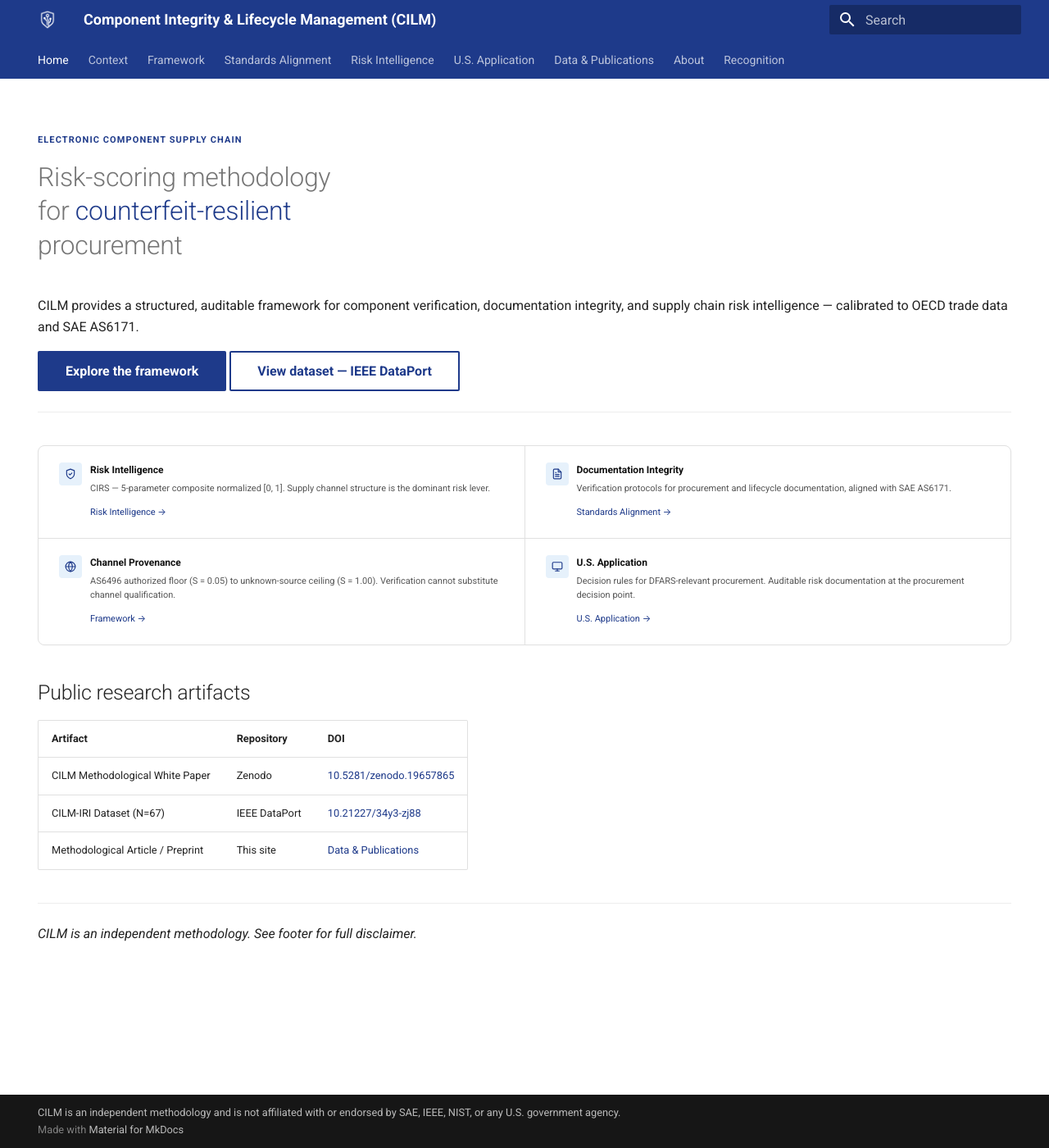
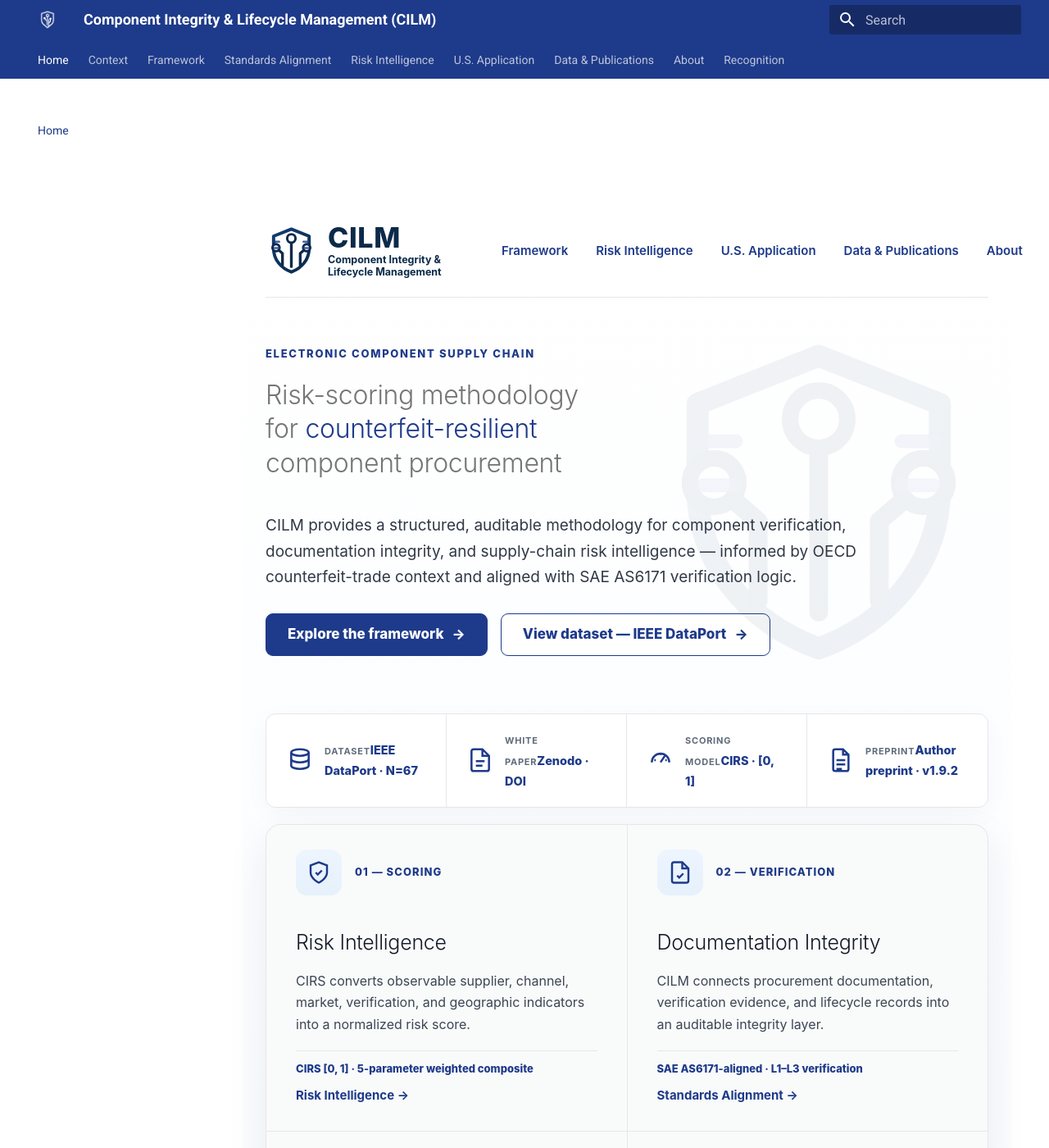
Before and after one commit to ba37915052/cilm-standard-web, an MkDocs documentation site: the page built from docs/index.md, in a window 1280 px wide and 1400 px high. Shown: the whole window at 82% size. Built offline with MkDocs 1.6.1 and Material for MkDocs 9.7.7, drawn with Linux system fonts in a browser that asks for light colours; some of the changed text lies outside the part shown.

Commit message:
feat: homepage E+ Premium Method Stack with logo system
Co-authored-by: ba37915052 <289126598+ba37915052@users.noreply.github.com>

```diff
--- a/docs/index.md
+++ b/docs/index.md
@@ -1,76 +1,118 @@
----
-title: Home
-date: 2026-06-14
-version: 1.0.0
-hide:
-  - navigation
-  - toc
----
+#
 
-<span class="cilm-eyebrow">Electronic Component Supply Chain</span>
+<div class="cilm-home">
+  <header class="cilm-topbar" aria-label="CILM site header">
+    <a class="cilm-brand" href="/" aria-label="CILM home">
+      <img src="assets/images/cilm-symbol.svg" alt="CILM shield chip mark">
+      <span class="cilm-brand-lockup">
+        <span class="cilm-brand-title">CILM</span>
+        <span class="cilm-brand-subtitle">Component Integrity &amp; Lifecycle Management</span>
+      </span>
+    </a>
+    <nav class="cilm-nav" aria-label="Primary navigation">
+      <a href="/framework/">Framework</a>
+      <a href="/risk-intelligence/">Risk Intelligence</a>
+      <a href="/us-application/">U.S. Application</a>
+      <a href="/data-and-publications/">Data &amp; Publications</a>
+      <a href="/about/">About</a>
+    </nav>
+  </header>
 
-<h1 class="cilm-hero-title">Risk-scoring methodology<br>for <em>counterfeit-resilient</em><br>procurement</h1>
+  <section class="cilm-hero" aria-labelledby="cilm-home-title">
+    <img class="cilm-hero-watermark" src="assets/images/cilm-symbol.svg" alt="" aria-hidden="true">
+    <div class="cilm-eyebrow">Electronic Component Supply Chain</div>
+    <h1 id="cilm-home-title" class="cilm-hero-title">Risk-scoring methodology<br>for <em>counterfeit-resilient</em><br>component procurement</h1>
+    <p class="cilm-hero-subtitle">CILM provides a structured, auditable methodology for component verification, documentation integrity, and supply-chain risk intelligence — informed by OECD counterfeit-trade context and aligned with SAE AS6171 verification logic.</p>
+    <div class="cilm-cta-row">
+      <a class="cilm-button cilm-button-primary" href="/framework/">Explore the framework <span aria-hidden="true">→</span></a>
+      <a class="cilm-button cilm-button-secondary" href="/risk-intelligence/">View dataset — IEEE DataPort <span aria-hidden="true">→</span></a>
+    </div>
+  </section>
 
-CILM provides a structured, auditable framework for component verification,
-documentation integrity, and supply chain risk intelligence — calibrated to
-OECD trade data and SAE AS6171.
+  <section class="cilm-evidence-strip" aria-label="Public research evidence strip">
+    <a class="cilm-evidence-item" href="/risk-intelligence/">
+      <span class="cilm-evidence-icon" aria-hidden="true"><svg viewBox="0 0 24 24" fill="none" stroke="currentColor"><ellipse cx="12" cy="5" rx="8" ry="3"/><path d="M4 5v6c0 1.7 3.6 3 8 3s8-1.3 8-3V5"/><path d="M4 11v6c0 1.7 3.6 3 8 3s8-1.3 8-3v-6"/></svg></span>
+      <span><span class="cilm-evidence-label">Dataset</span><span class="cilm-evidence-value">IEEE DataPort · N=67</span></span>
+    </a>
+    <a class="cilm-evidence-item" href="/data-and-publications/">
+      <span class="cilm-evidence-icon" aria-hidden="true"><svg viewBox="0 0 24 24" fill="none" stroke="currentColor"><path d="M14 2H6a2 2 0 0 0-2 2v16a2 2 0 0 0 2 2h12a2 2 0 0 0 2-2V8z"/><path d="M14 2v6h6"/><path d="M8 13h8M8 17h6"/></svg></span>
+      <span><span class="cilm-evidence-label">White Paper</span><span class="cilm-evidence-value">Zenodo · DOI</span></span>
+    </a>
+    <a class="cilm-evidence-item" href="/risk-intelligence/">
+      <span class="cilm-evidence-icon" aria-hidden="true"><svg viewBox="0 0 24 24" fill="none" stroke="currentColor"><path d="M4 14a8 8 0 1 1 16 0"/><path d="M12 14l4-6"/><path d="M6.3 12h1.4M16.3 12h1.4M12 6v1.4"/></svg></span>
+      <span><span class="cilm-evidence-label">Scoring model</span><span class="cilm-evidence-value">CIRS · [0, 1]</span></span>
+    </a>
+    <a class="cilm-evidence-item" href="/data-and-publications/">
+      <span class="cilm-evidence-icon" aria-hidden="true"><svg viewBox="0 0 24 24" fill="none" stroke="currentColor"><path d="M14 2H7a2 2 0 0 0-2 2v16a2 2 0 0 0 2 2h10a2 2 0 0 0 2-2V7z"/><path d="M14 2v5h5"/><path d="M8 12h8M8 16h8"/><path d="M8 20h5"/></svg></span>
+      <span><span class="cilm-evidence-label">Preprint</span><span class="cilm-evidence-value">Author preprint · v1.9.2</span></span>
+    </a>
+  </section>
 
-[Explore the framework](framework.md){ .md-button .md-button--primary }
-[View dataset — IEEE DataPort](https://doi.org/10.21227/34y3-zj88){ .md-button }
+  <section class="cilm-method-grid" aria-label="CILM method stack">
+    <article class="cilm-method-card">
+      <div class="cilm-card-top">
+        <span class="cilm-card-icon" aria-hidden="true"><svg viewBox="0 0 24 24" fill="none" stroke="currentColor"><path d="M12 22s8-4 8-10V5l-8-3-8 3v7c0 6 8 10 8 10z"/><path d="m9 12 2 2 4-4"/></svg></span>
+        <span class="cilm-card-kicker">01 — Scoring</span>
+      </div>
+      <h2 class="cilm-card-title">Risk Intelligence</h2>
+      <p class="cilm-card-body">CIRS converts observable supplier, channel, market, verification, and geographic indicators into a normalized risk score.</p>
+      <div class="cilm-card-proof">CIRS [0, 1] · 5-parameter weighted composite</div>
+      <a class="cilm-card-link" href="/risk-intelligence/">Risk Intelligence →</a>
+    </article>
 
----
+    <article class="cilm-method-card">
+      <div class="cilm-card-top">
+        <span class="cilm-card-icon" aria-hidden="true"><svg viewBox="0 0 24 24" fill="none" stroke="currentColor"><path d="M14 2H6a2 2 0 0 0-2 2v16a2 2 0 0 0 2 2h12a2 2 0 0 0 2-2V8z"/><path d="M14 2v6h6"/><path d="M9 15l2 2 4-4"/></svg></span>
+        <span class="cilm-card-kicker">02 — Verification</span>
+      </div>
+      <h2 class="cilm-card-title">Documentation Integrity</h2>
+      <p class="cilm-card-body">CILM connects procurement documentation, verification evidence, and lifecycle records into an auditable integrity layer.</p>
+      <div class="cilm-card-proof">SAE AS6171-aligned · L1–L3 verification</div>
+      <a class="cilm-card-link" href="/standards-alignment/">Standards Alignment →</a>
+    </article>
 
-<div style="display:grid;grid-template-columns:repeat(2,minmax(0,1fr));gap:1px;background:#e0e0e0;border:1px solid #e0e0e0;border-radius:8px;overflow:hidden;margin:2rem 0;">
-  <div style="background:#ffffff;padding:1rem 1.25rem;display:flex;gap:10px;align-items:flex-start;">
-    <div style="width:28px;height:28px;border-radius:4px;background:#e6f1fb;display:flex;align-items:center;justify-content:center;flex-shrink:0;">
-      <svg width="14" height="14" viewBox="0 0 24 24" fill="none" stroke="#1e3a8a" stroke-width="2" stroke-linecap="round" stroke-linejoin="round"><path d="M12 22s8-4 8-10V5l-8-3-8 3v7c0 6 8 10 8 10z"/><polyline points="9 12 11 14 15 10"/></svg>
-    </div>
-    <div>
-      <p style="font-size:12px;font-weight:600;color:#111;margin:0 0 4px;">Risk Intelligence</p>
-      <p style="font-size:11px;color:#555;line-height:1.55;margin:0 0 6px;">CIRS — 5-parameter composite normalized [0, 1]. Supply channel structure is the dominant risk lever.</p>
-      <a href="risk-intelligence/" style="font-size:11px;color:#1e3a8a;">Risk Intelligence →</a>
-    </div>
-  </div>
-  <div style="background:#ffffff;padding:1rem 1.25rem;display:flex;gap:10px;align-items:flex-start;">
-    <div style="width:28px;height:28px;border-radius:4px;background:#e6f1fb;display:flex;align-items:center;justify-content:center;flex-shrink:0;">
-      <svg width="14" height="14" viewBox="0 0 24 24" fill="none" stroke="#1e3a8a" stroke-width="2" stroke-linecap="round" stroke-linejoin="round"><path d="M14 2H6a2 2 0 0 0-2 2v16a2 2 0 0 0 2 2h12a2 2 0 0 0 2-2V8z"/><polyline points="14 2 14 8 20 8"/><line x1="16" y1="13" x2="8" y2="13"/><line x1="16" y1="17" x2="8" y2="17"/><polyline points="10 9 9 9 8 9"/></svg>
-    </div>
-    <div>
-      <p style="font-size:12px;font-weight:600;color:#111;margin:0 0 4px;">Documentation Integrity</p>
-      <p style="font-size:11px;color:#555;line-height:1.55;margin:0 0 6px;">Verification protocols for procurement and lifecycle documentation, aligned with SAE AS6171.</p>
-      <a href="standards-alignment/" style="font-size:11px;color:#1e3a8a;">Standards Alignment →</a>
-    </div>
-  </div>
-  <div style="background:#ffffff;padding:1rem 1.25rem;display:flex;gap:10px;align-items:flex-start;">
-    <div style="width:28px;height:28px;border-radius:4px;background:#e6f1fb;display:flex;align-items:center;justify-content:center;flex-shrink:0;">
-      <svg width="14" height="14" viewBox="0 0 24 24" fill="none" stroke="#1e3a8a" stroke-width="2" stroke-linecap="round" stroke-linejoin="round"><circle cx="12" cy="12" r="10"/><line x1="2" y1="12" x2="22" y2="12"/><path d="M12 2a15.3 15.3 0 0 1 4 10 15.3 15.3 0 0 1-4 10 15.3 15.3 0 0 1-4-10 15.3 15.3 0 0 1 4-10z"/></svg>
-    </div>
-    <div>
-      <p style="font-size:12px;font-weight:600;color:#111;margin:0 0 4px;">Channel Provenance</p>
-      <p style="font-size:11px;color:#555;line-height:1.55;margin:0 0 6px;">AS6496 authorized floor (S = 0.05) to unknown-source ceiling (S = 1.00). Verification cannot substitute channel qualification.</p>
-      <a href="framework/" style="font-size:11px;color:#1e3a8a;">Framework →</a>
-    </div>
-  </div>
-  <div style="background:#ffffff;padding:1rem 1.25rem;display:flex;gap:10px;align-items:flex-start;">
-    <div style="width:28px;height:28px;border-radius:4px;background:#e6f1fb;display:flex;align-items:center;justify-content:center;flex-shrink:0;">
-      <svg width="14" height="14" viewBox="0 0 24 24" fill="none" stroke="#1e3a8a" stroke-width="2" stroke-linecap="round" stroke-linejoin="round"><rect x="2" y="3" width="20" height="14" rx="2" ry="2"/><line x1="8" y1="21" x2="16" y2="21"/><line x1="12" y1="17" x2="12" y2="21"/></svg>
-    </div>
-    <div>
-      <p style="font-size:12px;font-weight:600;color:#111;margin:0 0 4px;">U.S. Application</p>
-      <p style="font-size:11px;color:#555;line-height:1.55;margin:0 0 6px;">Decision rules for DFARS-relevant procurement. Auditable risk documentation at the procurement decision point.</p>
-      <a href="us-application/" style="font-size:11px;color:#1e3a8a;">U.S. Application →</a>
-    </div>
-  </div>
+    <article class="cilm-method-card">
+      <div class="cilm-card-top">
+        <span class="cilm-card-icon" aria-hidden="true"><svg viewBox="0 0 24 24" fill="none" stroke="currentColor"><circle cx="12" cy="12" r="10"/><path d="M2 12h20"/><path d="M12 2a15.3 15.3 0 0 1 4 10 15.3 15.3 0 0 1-4 10 15.3 15.3 0 0 1-4-10A15.3 15.3 0 0 1 12 2z"/></svg></span>
+        <span class="cilm-card-kicker">03 — Provenance</span>
+      </div>
+      <h2 class="cilm-card-title">Channel Provenance</h2>
+      <p class="cilm-card-body">Authorized-channel procurement establishes the risk floor; unknown-source procurement defines the structural risk ceiling.</p>
+      <div class="cilm-card-proof">S = 0.05 → 1.00 · channel-structure factor</div>
+      <a class="cilm-card-link" href="/framework/">Framework →</a>
+    </article>
+
+    <article class="cilm-method-card">
+      <div class="cilm-card-top">
+        <span class="cilm-card-icon" aria-hidden="true"><svg viewBox="0 0 24 24" fill="none" stroke="currentColor"><path d="M3 21h18"/><path d="M5 21V10h14v11"/><path d="M7 10V7l5-4 5 4v3"/><path d="M9 14h6M9 18h6"/></svg></span>
+        <span class="cilm-card-kicker">04 — U.S. Market</span>
+      </div>
+      <h2 class="cilm-card-title">U.S. Application</h2>
+      <p class="cilm-card-body">Decision rules support risk-based procurement documentation in U.S. high-reliability supply-chain environments.</p>
+      <div class="cilm-card-proof">Decision rules · Auditable at procurement point</div>
+      <a class="cilm-card-link" href="/us-application/">U.S. Application →</a>
+    </article>
+  </section>
+
+  <section class="cilm-artifacts" aria-labelledby="cilm-artifacts-title">
+    <h2 id="cilm-artifacts-title" class="cilm-artifacts-title">Public research artifacts</h2>
+    <table class="cilm-artifact-table">
+      <thead><tr><th>Artifact</th><th>Repository</th><th>DOI / Link</th></tr></thead>
+      <tbody>
+        <tr><td class="cilm-artifact-name"><span class="cilm-artifact-icon" aria-hidden="true"><svg viewBox="0 0 24 24" fill="none" stroke="currentColor"><path d="M14 2H7a2 2 0 0 0-2 2v16a2 2 0 0 0 2 2h10a2 2 0 0 0 2-2V7z"/><path d="M14 2v5h5"/><path d="M8 12h8M8 16h8"/></svg></span>CILM Methodological White Paper</td><td>Zenodo</td><td><a href="https://doi.org/10.5281/zenodo.19657865">10.5281/zenodo.19657865 ↗</a></td></tr>
+        <tr><td class="cilm-artifact-name"><span class="cilm-artifact-icon" aria-hidden="true"><svg viewBox="0 0 24 24" fill="none" stroke="currentColor"><ellipse cx="12" cy="5" rx="8" ry="3"/><path d="M4 5v6c0 1.7 3.6 3 8 3s8-1.3 8-3V5"/><path d="M4 11v6c0 1.7 3.6 3 8 3s8-1.3 8-3v-6"/></svg></span>CILM-IRI Dataset (N=67)</td><td>IEEE DataPort</td><td><a href="https://doi.org/10.21227/34y3-zj88">10.21227/34y3-zj88 ↗</a></td></tr>
+        <tr><td class="cilm-artifact-name"><span class="cilm-artifact-icon" aria-hidden="true"><svg viewBox="0 0 24 24" fill="none" stroke="currentColor"><path d="M4 4h16v16H4z"/><path d="M8 8h8M8 12h8M8 16h5"/></svg></span>Methodological Article / Preprint</td><td>This site</td><td><a href="/data-and-publications/">Data &amp; Publications ↗</a></td></tr>
+      </tbody>
+    </table>
+  </section>
+
+  <section class="cilm-disclaimer" aria-label="Independent methodology disclaimer">
+    <img src="assets/images/cilm-symbol.svg" alt="" aria-hidden="true">
+    <p>CILM is an independent methodology — not affiliated with or endorsed by SAE, IEEE, NIST, or any U.S. government agency.</p>
+  </section>
+
+  <footer class="cilm-footer">
+    <span>© 2024–2026 CILM</span>
+    <span class="cilm-footer-links"><a href="/industry-context/">Transparency</a><a href="/about/">About</a><a href="/recognition/">Recognition</a><a href="/data-and-publications/">Publications</a></span>
+  </footer>
 </div>
-
-## Public research artifacts
-
-| Artifact | Repository | DOI |
-|---|---|---|
-| CILM Methodological White Paper | Zenodo | [10.5281/zenodo.19657865](https://doi.org/10.5281/zenodo.19657865) |
-| CILM-IRI Dataset (N=67) | IEEE DataPort | [10.21227/34y3-zj88](https://doi.org/10.21227/34y3-zj88) |
-| Methodological Article / Preprint | This site | [Data & Publications](data-and-publications.md) |
-
----
-
-*CILM is an independent methodology. See footer for full disclaimer.*
--- a/mkdocs.yml
+++ b/mkdocs.yml
@@ -4,7 +4,7 @@ site_url: https://cilm-standard.com/
 theme:
   name: material
   logo: assets/images/cilm-mark-white.png
-  favicon: assets/images/favicon.png
+  favicon: assets/images/favicon.svg
   palette:
     - scheme: default
       primary: custom
@@ -16,6 +16,7 @@ theme:
 
 extra_css:
   - stylesheets/extra.css
+  - stylesheets/cilm-home.css
 
 copyright: >
   CILM is an independent methodology and is not affiliated with or endorsed by SAE, IEEE, NIST, or any U.S. government agency.
```
